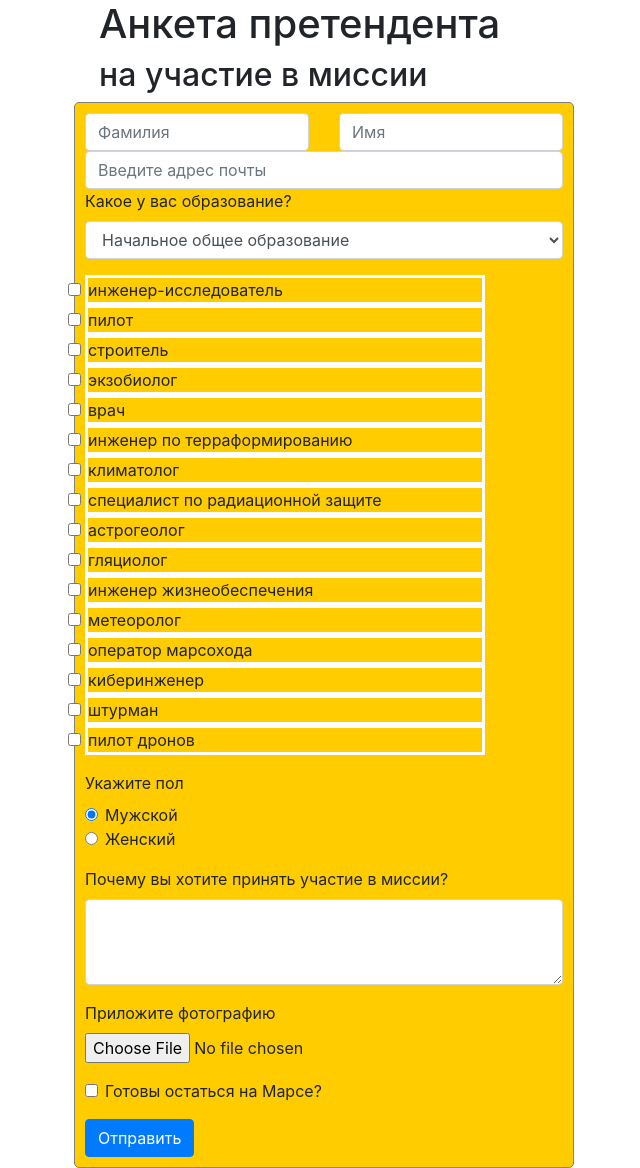
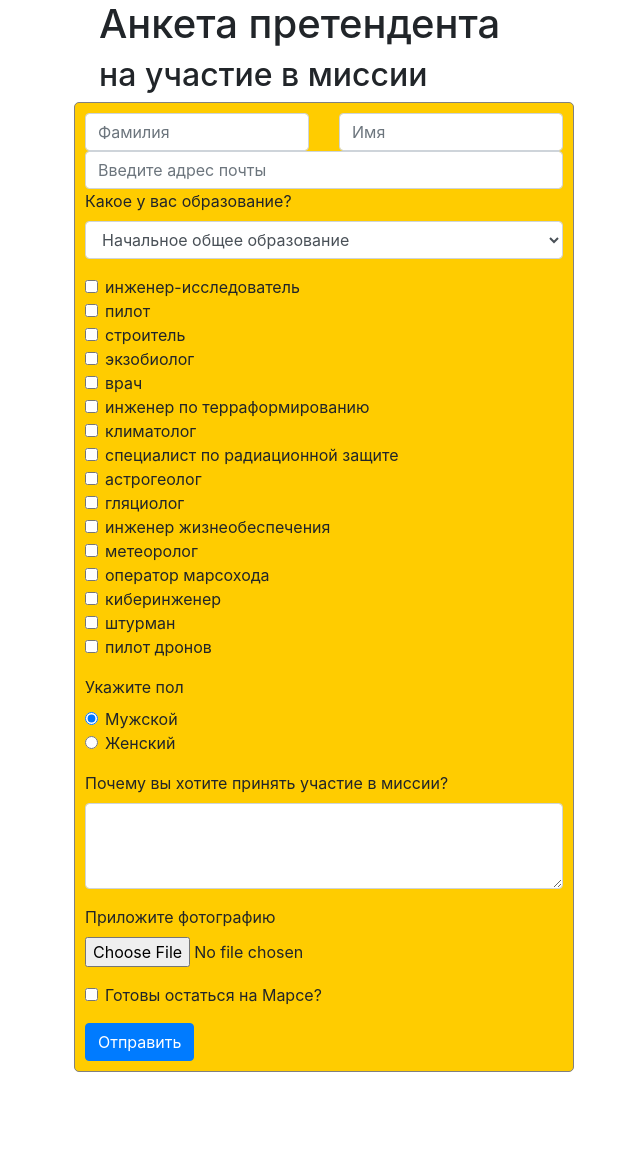
Before and after one commit to saltysallysmine/promoting-mars, a Flask app: page /astronaut_selection in a window 1280 px wide. Shown: the whole page, without its empty margins (316-956 px from the left). After the commit the page ends 1072 px from the top, so only its background shows below. Run offline with Flask 2, Linux system fonts and the light colour scheme; some libraries are stand-ins or nearby versions.

Commit message:
some corrections in registration form

```diff
--- a/static/css/registration styles.css
+++ b/static/css/registration styles.css
@@ -12,8 +12,3 @@ form.login_form {
     margin-right: auto;
     max-width: 450px;
 }
-.checkboxes-group{
-    padding: 50;
-    border: 3px solid #fff;
-    width: 400px;
-}
--- a/templates/registration form.html
+++ b/templates/registration form.html
@@ -39,7 +39,7 @@
             </select>
         </div>
 
-        <div class="form-group">
+        <div class="form-group form-check">
             {% for item in professions %}
             <div class="checkboxes-group">
                 <input type="checkbox" class="form-check-input"
```
